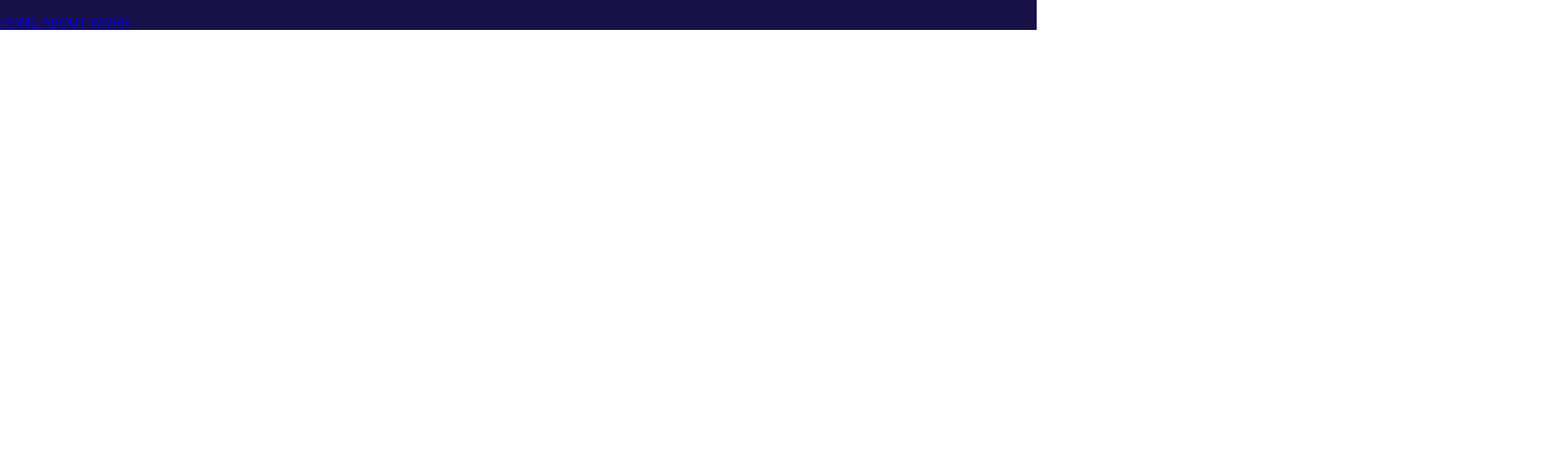
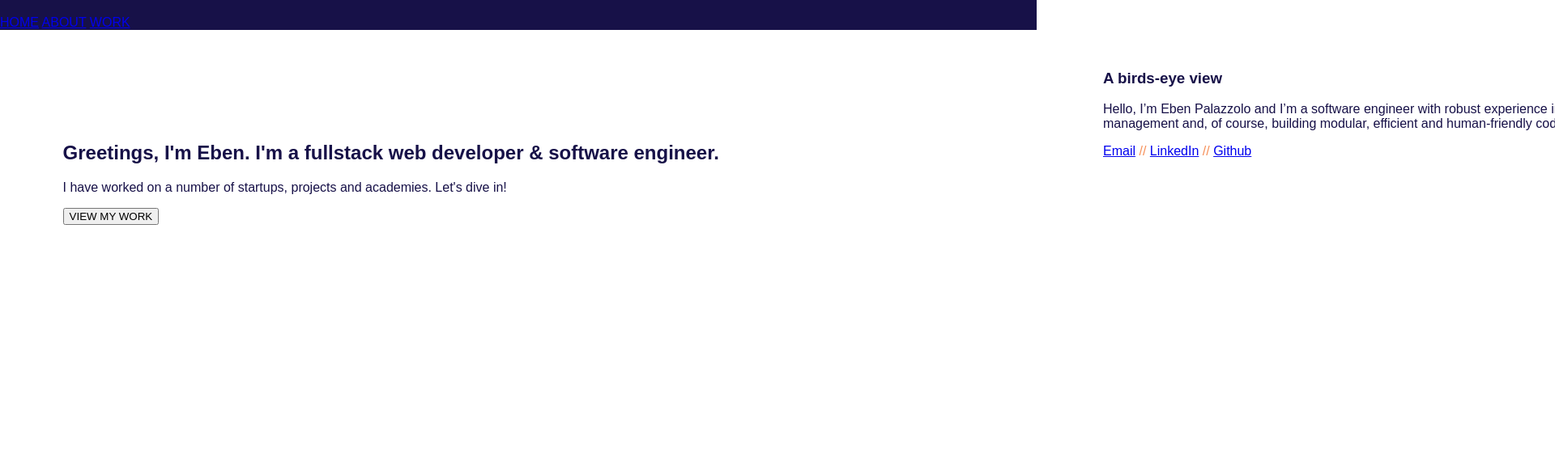
Before and after one commit to olozzalap/olozzalap.github.io, a website: page index.html in a window 1280 px wide. Shown: the part 61-616 px from the top of the page at 81% size, 1920 px wide, since content can reach past the window. Drawn offline with nearby package versions, Linux system fonts and the light colour scheme.

Commit message:
first-pass of horizontal scrolling and layout

```diff
--- a/index.html
+++ b/index.html
@@ -33,6 +33,33 @@
         </header>
 
         <main class="oloz-main">
+            <section id="oloz-home">
+                <h2>Greetings, I'm Eben. I'm a fullstack web developer & software engineer.</h2>
+                <article>
+                    <p>
+                        I have worked on a number of startups, projects and academies. Let's dive in!
+                    </p>
+                    <a href="#oloz-work">
+                        <button class="oloz-cta">VIEW MY WORK</button>
+                    </a>
+                </article>
+            </section>
+            <section id="oloz-about">
+                <article>
+                    <h3>A birds-eye view</h3>
+                    <p>
+                        Hello, I’m Eben Palazzolo and I’m a software engineer with robust experience in frontend development, design/UX, rapid MVP templating, devops, project management and, of course, building modular, efficient and human-friendly code!
+                    </p>
+                    <p>
+                        <a href="mailto:olozzalap@gmail.com" target="_blank">Email</a> <span class="color-orange">//</span>
+                        <a href="https://www.linkedin.com/in/ebenpalazzolo/" target="_blank">LinkedIn</a> <span class="color-orange">//</span>
+                        <a href="https://github.com/olozzalap" target="_blank">Github</a>
+                    </p>
+                </article>
+            </section>
+            <section id="oloz-work">
+                <h3>Latest projects and other works</h3>
+            </section>
         </main>
 
         <footer class="oloz-footer">
--- a/scss/_footer.scss
+++ b/scss/_footer.scss
@@ -1,3 +1,4 @@
 .oloz-footer {
 	bottom: 0;
+	height: 60px;
 }
--- a/scss/main.scss
+++ b/scss/main.scss
@@ -1,9 +1,15 @@
 @import '_variables.scss';
 @import '_helpers.scss';
 
+* {
+	box-sizing: border-box;
+}
 html {
 	font-family: sans-serif;
-	box-sizing: border-box;
+	margin: 0;
+}
+body {
+	margin: 0;
 }
 .oloz-header, .oloz-footer {
 	position: fixed;
@@ -16,5 +22,31 @@ html {
 @import '_footer.scss';
 
 .oloz-main {
-	color: black;
+	color: $oloz-d-blue;
+	width: 303vw;
+	overflow-y: auto;
+	overflow-x: hidden;
+
+	section {
+		height: 100vh;
+		width: 100vw;
+		padding: 0 2% 70px 2%;
+		display: inline-block;;
+		text-align: left;
+		vertical-align: top;
+	}
 }
+#oloz-home {
+	padding-top: 4.7%;
+	padding-top: 27vh;
+}
+
+#oloz-about, #oloz-work {
+	padding-top: 16vh;
+}
+#oloz-about {
+
+}
+#oloz-work {
+
+}
```
Also changed, not shown: css/main.css.
